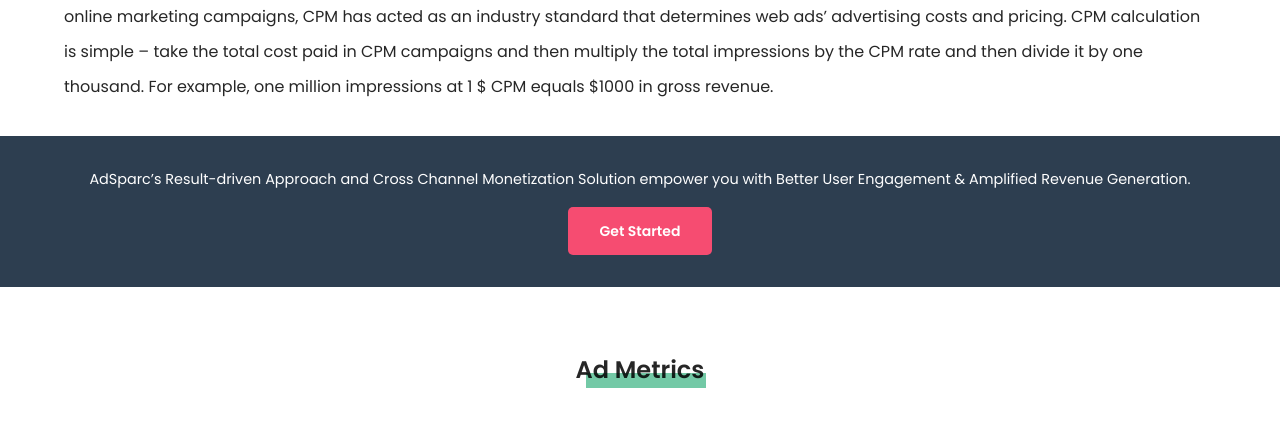
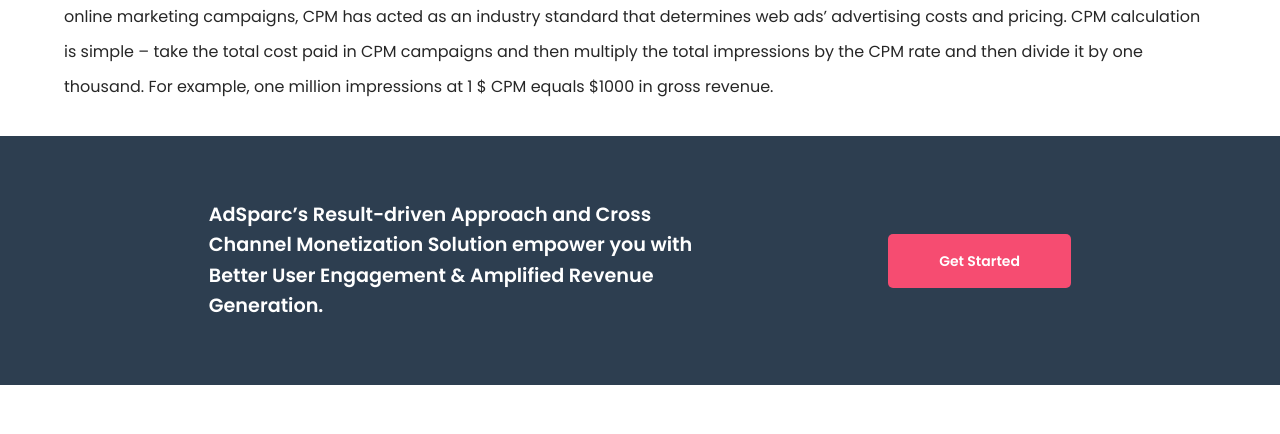
Before and after one commit to arvind-adsparc/cpmcalculators, a Next.js app: page / in a window 1280 px wide. Shown: the part 1280-1714 px from the top of the page. Built offline with nearby package versions, Linux system fonts and the light colour scheme; grey boxes are pictures that could not be loaded.

Commit message:
cta bar changes

```diff
--- a/components/CTABar/index.jsx
+++ b/components/CTABar/index.jsx
@@ -1,5 +1,4 @@
 import styles from "../../styles/CTABar.module.scss";
-import Button from "../Button/button";
 
 const CTABar = ({ text, btnText, btnColor }) => {
   return (
@@ -8,7 +7,9 @@
         <div className={styles.grid}>
           <div className={styles.text}>{text}</div>
 
-          <Button text={btnText} color={btnColor} />
+          <div className={styles.cta}>
+            <button className={styles.btn}>{btnText}</button>
+          </div>
         </div>
       </div>
     </section>
--- a/styles/CTABar.module.scss
+++ b/styles/CTABar.module.scss
@@ -5,13 +5,52 @@
   background-color: variables.$thirdColor;
   color: variables.$neutralWhite;
 
+  @media only screen and (min-width: variables.$desktopSmall) {
+    padding: 4rem 0;
+  }
+
   .grid {
-    display: grid;
+    display: flex;
+    flex-direction: column;
     gap: 1rem;
+
+    @media only screen and (min-width: variables.$desktopSmall) {
+      flex-direction: row;
+      justify-content: space-evenly;
+      align-items: center;
+    }
   }
 
   .text {
     font-size: 0.9rem;
     text-align: center;
+
+    @media only screen and (min-width: variables.$desktopSmall) {
+      width: 45%;
+      text-align: initial;
+      font-size: 1.2rem;
+      font-weight: variables.$medium;
+    }
+  }
+
+  .cta {
+    @media only screen and (min-width: variables.$desktopSmall) {
+      width: fit-content;
+    }
+    .btn {
+      background-color: #f64c71;
+      color: #fff;
+      padding: 0.8rem 2rem;
+      border-radius: 5px;
+      font-weight: 600;
+      border: none;
+      cursor: pointer;
+
+      @media only screen and (min-width: variables.$desktopSmall) {
+        width: 100%;
+
+        padding: 1rem 3.2rem;
+      }
+    }
   }
 }
```
